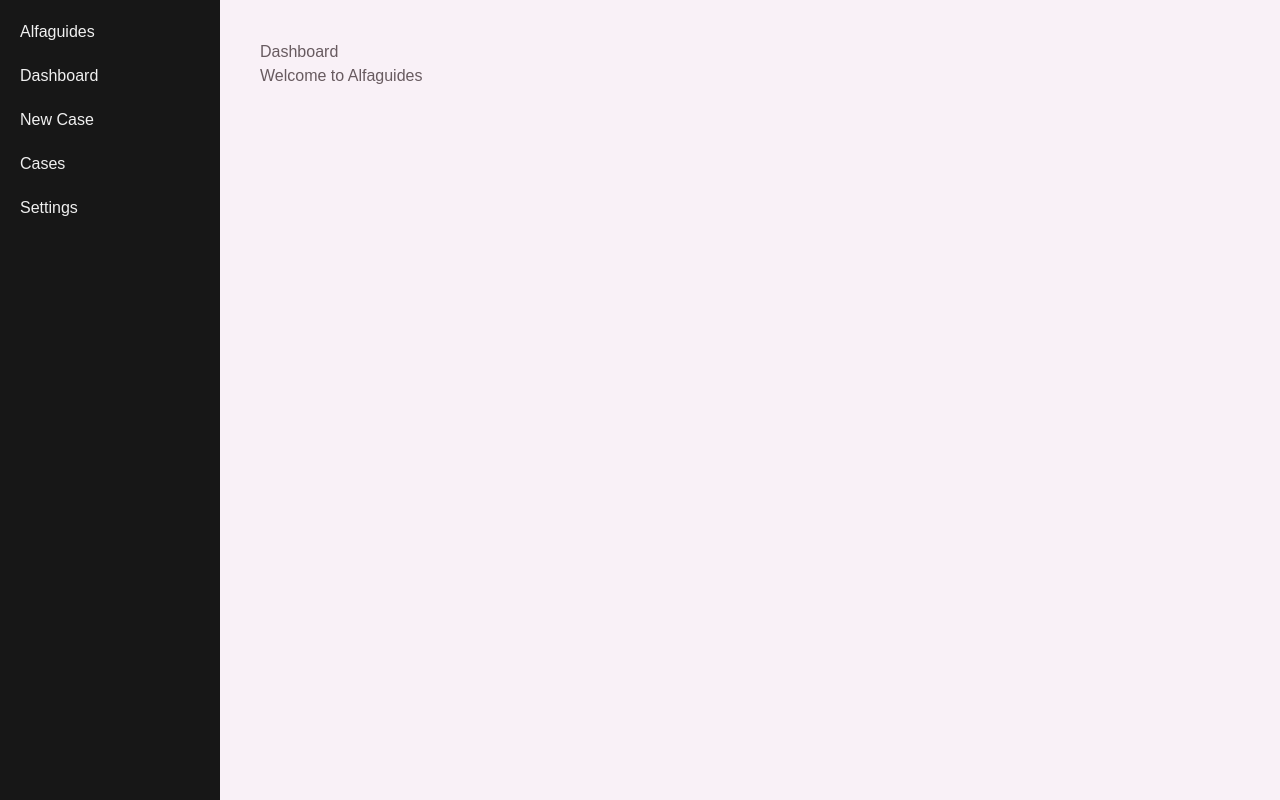
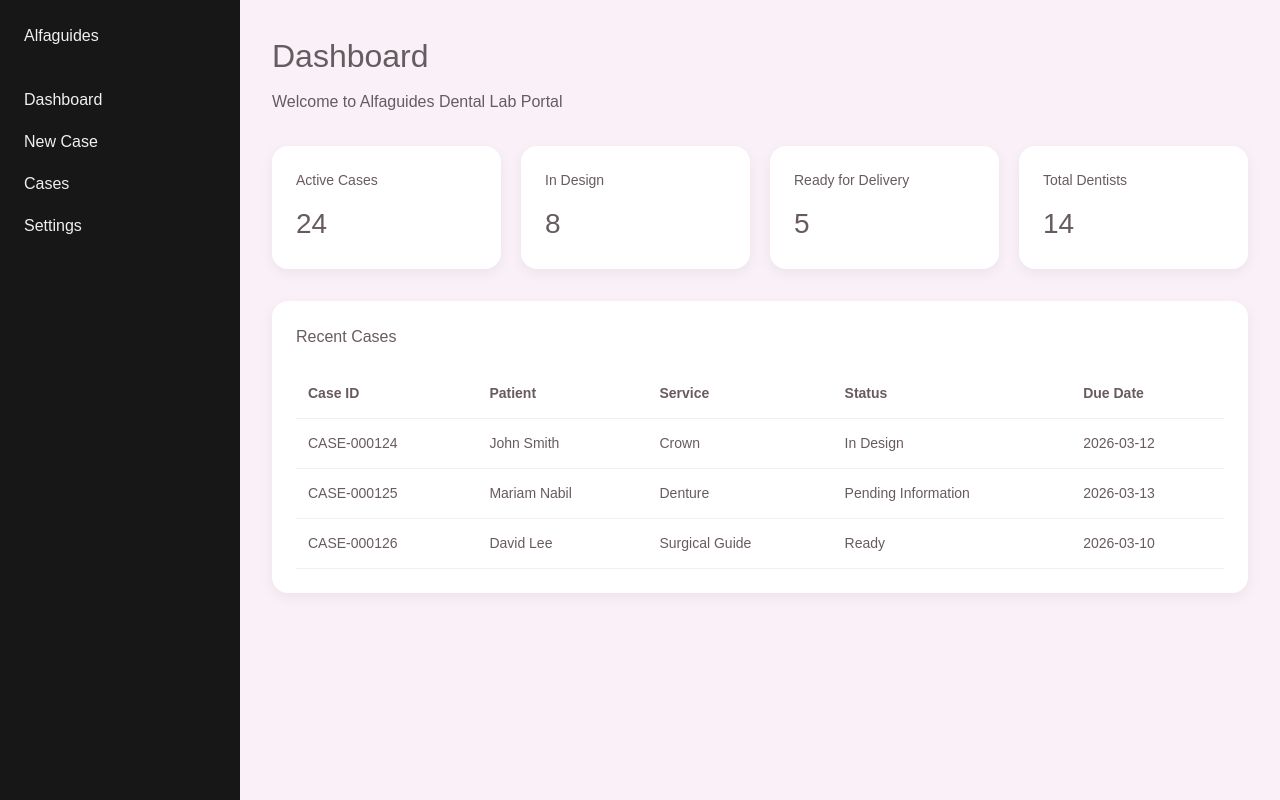
Before and after one commit to ramsismagdy/alfaguides-dashboard, a Next.js app: page / in a window 1280 px wide. Built offline with nearby package versions, Linux system fonts and the light colour scheme.

Commit message:
add dashboard cards and recent cases table

```diff
--- a/app/page.js
+++ b/app/page.js
@@ -1,24 +1,185 @@
 import Sidebar from "../components/Sidebar"
 
-export default function Home() {
+function StatCard({ title, value }) {
   return (
-    <div style={{
-      display:"flex",
-      background:"#F9F1F7",
-      minHeight:"100vh"
-    }}>
-
-      <Sidebar />
-
-      <div style={{
-        padding:"40px",
-        flex:1,
-        color:"#685B60"
-      }}>
-        <h1>Dashboard</h1>
-        <p>Welcome to Alfaguides</p>
-      </div>
-
+    <div
+      style={{
+        background: "#FFFFFF",
+        borderRadius: "16px",
+        padding: "24px",
+        boxShadow: "0 4px 14px rgba(0,0,0,0.06)",
+        minWidth: "220px",
+        flex: 1
+      }}
+    >
+      <p
+        style={{
+          margin: 0,
+          fontSize: "14px",
+          color: "#685B60"
+        }}
+      >
+        {title}
+      </p>
+      <h2
+        style={{
+          marginTop: "12px",
+          marginBottom: 0,
+          color: "#685B60",
+          fontSize: "28px"
+        }}
+      >
+        {value}
+      </h2>
     </div>
   )
 }
+
+export default function Home() {
+  const cases = [
+    {
+      id: "CASE-000124",
+      patient: "John Smith",
+      service: "Crown",
+      status: "In Design",
+      dueDate: "2026-03-12"
+    },
+    {
+      id: "CASE-000125",
+      patient: "Mariam Nabil",
+      service: "Denture",
+      status: "Pending Information",
+      dueDate: "2026-03-13"
+    },
+    {
+      id: "CASE-000126",
+      patient: "David Lee",
+      service: "Surgical Guide",
+      status: "Ready",
+      dueDate: "2026-03-10"
+    }
+  ]
+
+  return (
+    <div
+      style={{
+        display: "flex",
+        background: "#F9F1F7",
+        minHeight: "100vh"
+      }}
+    >
+      <Sidebar />
+
+      <div
+        style={{
+          flex: 1,
+          padding: "32px",
+          boxSizing: "border-box"
+        }}
+      >
+        <div
+          style={{
+            marginBottom: "32px"
+          }}
+        >
+          <h1
+            style={{
+              margin: 0,
+              color: "#685B60",
+              fontSize: "32px"
+            }}
+          >
+            Dashboard
+          </h1>
+          <p
+            style={{
+              color: "#685B60",
+              marginTop: "10px",
+              fontSize: "16px"
+            }}
+          >
+            Welcome to Alfaguides Dental Lab Portal
+          </p>
+        </div>
+
+        <div
+          style={{
+            display: "flex",
+            gap: "20px",
+            flexWrap: "wrap",
+            marginBottom: "32px"
+          }}
+        >
+          <StatCard title="Active Cases" value="24" />
+          <StatCard title="In Design" value="8" />
+          <StatCard title="Ready for Delivery" value="5" />
+          <StatCard title="Total Dentists" value="14" />
+        </div>
+
+        <div
+          style={{
+            background: "#FFFFFF",
+            borderRadius: "16px",
+            padding: "24px",
+            boxShadow: "0 4px 14px rgba(0,0,0,0.06)"
+          }}
+        >
+          <h2
+            style={{
+              marginTop: 0,
+              color: "#685B60",
+              marginBottom: "20px"
+            }}
+          >
+            Recent Cases
+          </h2>
+
+          <div style={{ overflowX: "auto" }}>
+            <table
+              style={{
+                width: "100%",
+                borderCollapse: "collapse"
+              }}
+            >
+              <thead>
+                <tr>
+                  <th style={tableHeadStyle}>Case ID</th>
+                  <th style={tableHeadStyle}>Patient</th>
+                  <th style={tableHeadStyle}>Service</th>
+                  <th style={tableHeadStyle}>Status</th>
+                  <th style={tableHeadStyle}>Due Date</th>
+                </tr>
+              </thead>
+              <tbody>
+                {cases.map((item) => (
+                  <tr key={item.id}>
+                    <td style={tableCellStyle}>{item.id}</td>
+                    <td style={tableCellStyle}>{item.patient}</td>
+                    <td style={tableCellStyle}>{item.service}</td>
+                    <td style={tableCellStyle}>{item.status}</td>
+                    <td style={tableCellStyle}>{item.dueDate}</td>
+                  </tr>
+                ))}
+              </tbody>
+            </table>
+          </div>
+        </div>
+      </div>
+    </div>
+  )
+}
+
+const tableHeadStyle = {
+  textAlign: "left",
+  padding: "14px 12px",
+  borderBottom: "1px solid #eee",
+  color: "#685B60",
+  fontSize: "14px"
+}
+
+const tableCellStyle = {
+  padding: "14px 12px",
+  borderBottom: "1px solid #f1f1f1",
+  color: "#685B60",
+  fontSize: "14px"
+}
--- a/components/Sidebar.js
+++ b/components/Sidebar.js
@@ -1,19 +1,29 @@
 export default function Sidebar() {
+  const menuItemStyle = {
+    margin: "18px 0",
+    cursor: "pointer",
+    color: "#F0F0F0",
+    fontSize: "16px"
+  }
+
   return (
-    <div style={{
-      width: "220px",
-      background: "#171717",
-      color: "#F0F0F0",
-      height: "100vh",
-      padding: "20px"
-    }}>
-      <h2 style={{color:"#F0F0F0"}}>Alfaguides</h2>
+    <div
+      style={{
+        width: "240px",
+        background: "#171717",
+        color: "#F0F0F0",
+        minHeight: "100vh",
+        padding: "24px",
+        boxSizing: "border-box"
+      }}
+    >
+      <h2 style={{ color: "#F0F0F0", marginBottom: "40px" }}>Alfaguides</h2>
 
-      <ul style={{listStyle:"none", padding:0}}>
-        <li style={{margin:"20px 0"}}>Dashboard</li>
-        <li style={{margin:"20px 0"}}>New Case</li>
-        <li style={{margin:"20px 0"}}>Cases</li>
-        <li style={{margin:"20px 0"}}>Settings</li>
+      <ul style={{ listStyle: "none", padding: 0, margin: 0 }}>
+        <li style={menuItemStyle}>Dashboard</li>
+        <li style={menuItemStyle}>New Case</li>
+        <li style={menuItemStyle}>Cases</li>
+        <li style={menuItemStyle}>Settings</li>
       </ul>
     </div>
   )
```
